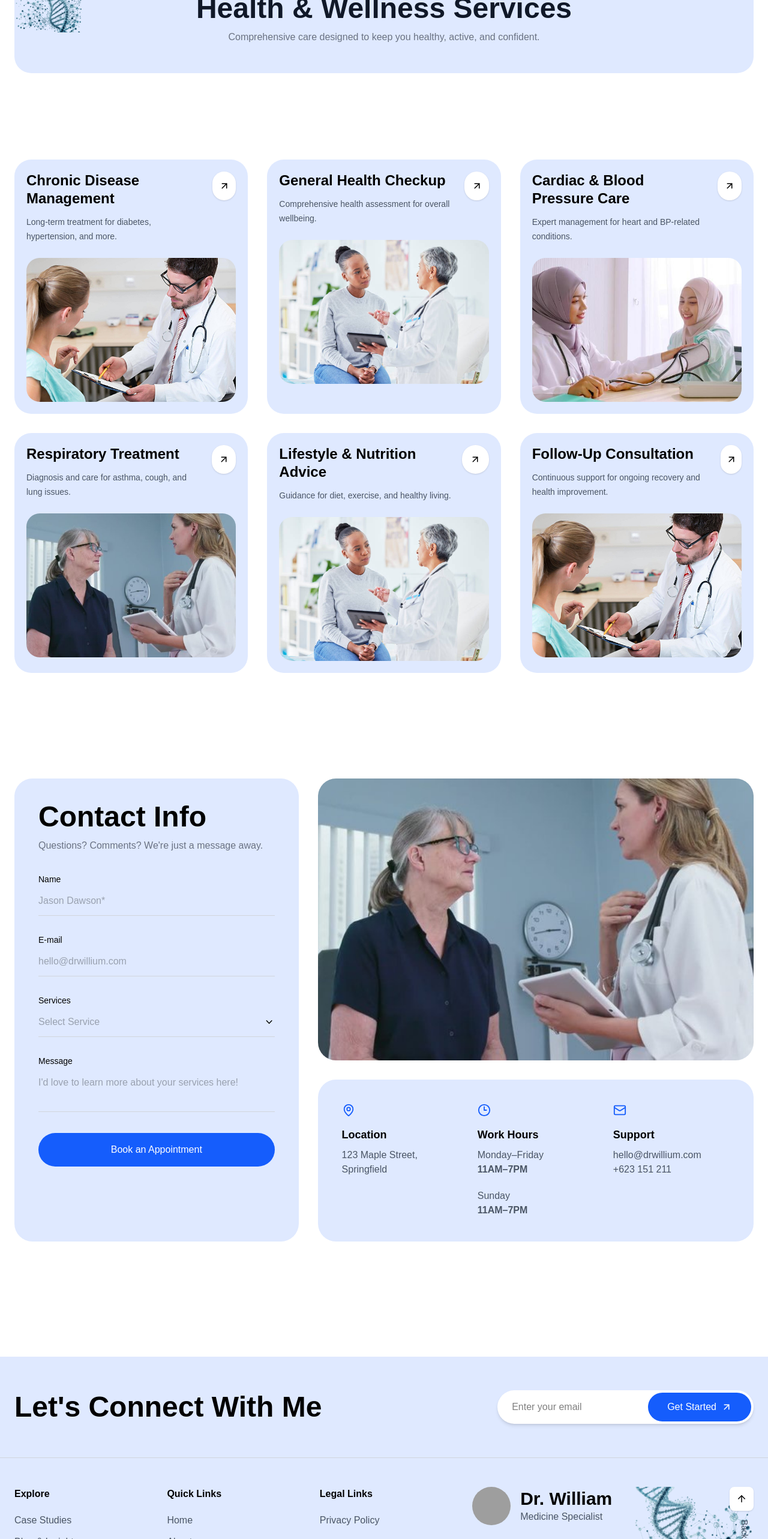
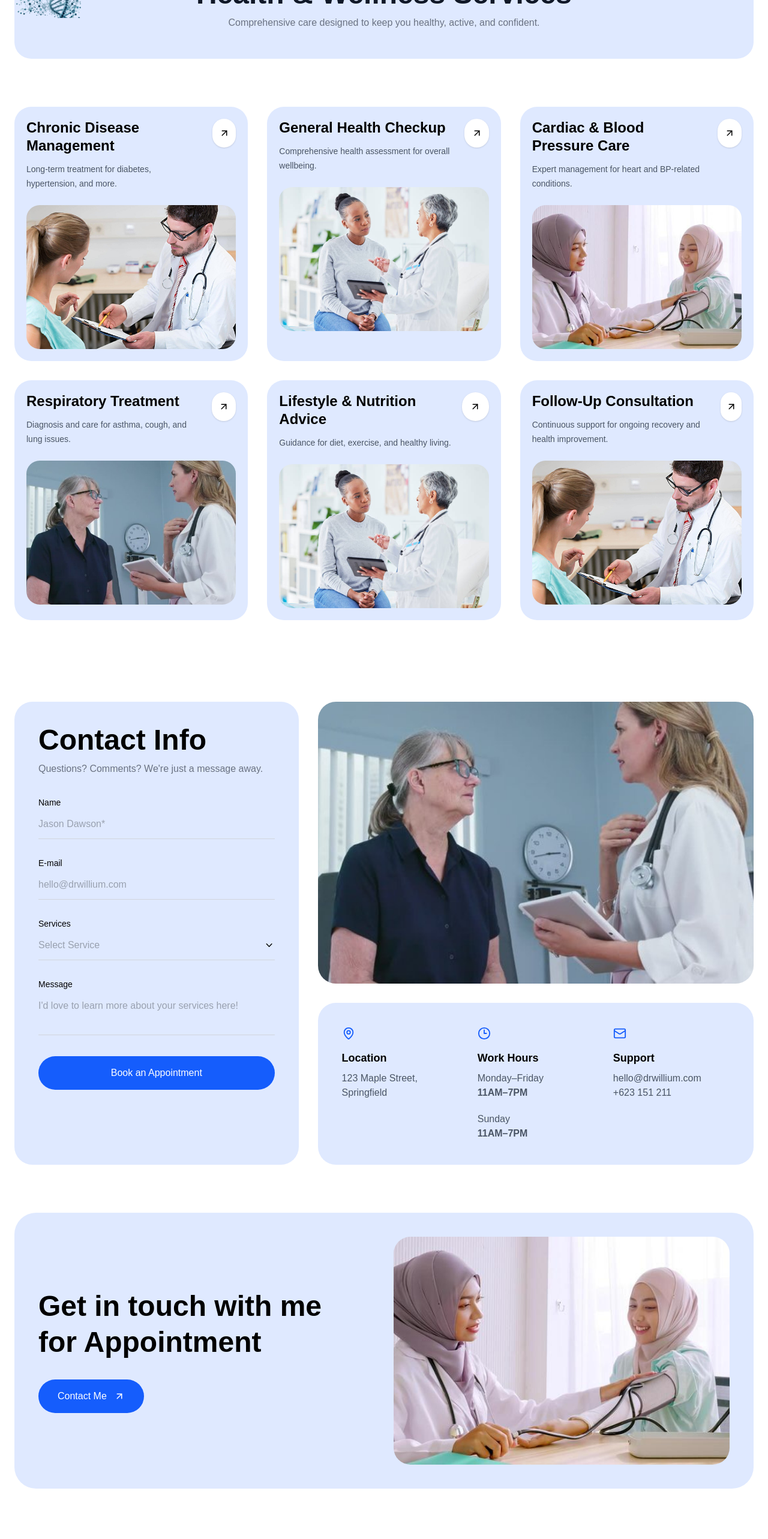
Before and after one commit to yeasin5060/doctor-portfolio, a React (Vite) app: page /service in a window 1280 px wide. Shown: the part 200-2766 px from the top of the page at 60% size. Built offline with nearby package versions, Linux system fonts and the light colour scheme; grey boxes are pictures that could not be loaded; the HTML template or start-up script is replaced by a standard one.

Commit message:
complete the ServiceAppointmentCTA

```diff
--- /dev/null
+++ b/src/components/ServiceAppointmentCTA.jsx
@@ -0,0 +1,32 @@
+import React from 'react'
+import { ArrowUpRight } from "lucide-react";
+import doctorMeeting from "../assets/checkup-three.jpg";
+
+const ServiceAppointmentCTA = () => {
+    return (
+        <section className="py-10 bg-white">
+            <div className="max-w-7xl mx-auto px-6">
+                <div className="bg-[#dfe9ff] rounded-[36px] overflow-hidden">
+                    <div className="grid lg:grid-cols-2 items-center gap-8 p-6 lg:p-10">
+                        {/* Left */}
+                        <div className="space-y-8">
+                            <h2 className="text-4xl md:text-5xl font-bold leading-tight max-w-120">
+                                Get in touch with me for Appointment
+                            </h2>
+                            <button className="bg-blue-600 hover:bg-blue-700 text-white px-8 py-4 rounded-full flex items-center gap-3 transition-all duration-300 hover:shadow-lg hover:shadow-blue-500/30">
+                                Contact Me
+                                <ArrowUpRight size={18} />
+                            </button>
+                        </div>
+                        {/* Right */}
+                        <div>
+                            <img src={doctorMeeting} alt="Appointment" className="w-full h-[380px] object-cover rounded-[28px]"/>
+                        </div>
+                    </div>
+                </div>
+            </div>
+        </section>
+    )
+}
+
+export default ServiceAppointmentCTA
--- a/src/components/ServiceBanner.jsx
+++ b/src/components/ServiceBanner.jsx
@@ -2,7 +2,7 @@ import dna from "../assets/dna.png";
 
 const ServiceBanner = () => {
     return (
-        <section className="py-16 bg-white">
+        <section className="py-10 bg-white">
             <div className="max-w-7xl mx-auto px-6">
                 <div className="relative bg-[#dfe9ff] rounded-[28px] overflow-hidden py-12">
                     {/* DNA Image */}
--- a/src/components/ServiceContact.jsx
+++ b/src/components/ServiceContact.jsx
@@ -10,7 +10,7 @@ import {
 
 const ServiceContact = () => {
   return (
-     <section className="py-24 bg-white">
+     <section className="pt-24 pb-10 bg-white">
         <div className="max-w-7xl mx-auto px-6">
             <div className="grid lg:grid-cols-5 gap-8">
                 {/* Left Form */}
--- a/src/components/Services.jsx
+++ b/src/components/Services.jsx
@@ -49,7 +49,7 @@ const services = [
 
 const Services = () => {
   return (
-     <section className="py-20 bg-white">
+     <section className="py-10 bg-white">
       <div className="max-w-7xl mx-auto px-6">
 
         <div className="grid md:grid-cols-2 xl:grid-cols-3 gap-8">
--- a/src/pages/Service.jsx
+++ b/src/pages/Service.jsx
@@ -2,6 +2,7 @@ import React from 'react'
 import ServiceBanner from '../components/ServiceBanner'
 import Services from '../components/Services'
 import ServiceContact from '../components/ServiceContact'
+import ServiceAppointmentCTA from '../components/ServiceAppointmentCTA'
 
 const Service = () => {
   return (
@@ -9,6 +10,7 @@ const Service = () => {
         <ServiceBanner/>
         <Services/>
         <ServiceContact/>
+        <ServiceAppointmentCTA/>
     </div>
   )
 }
```
